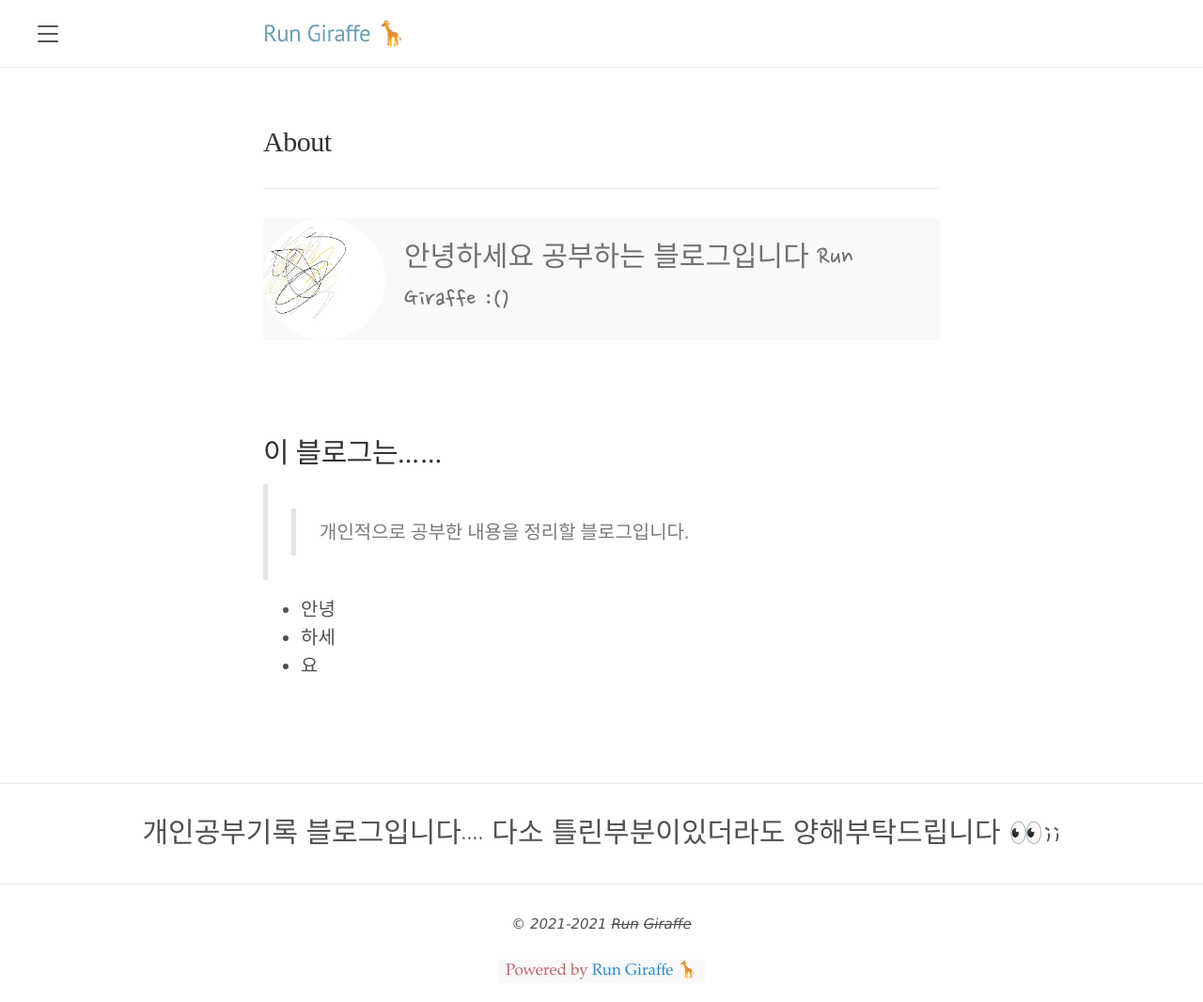
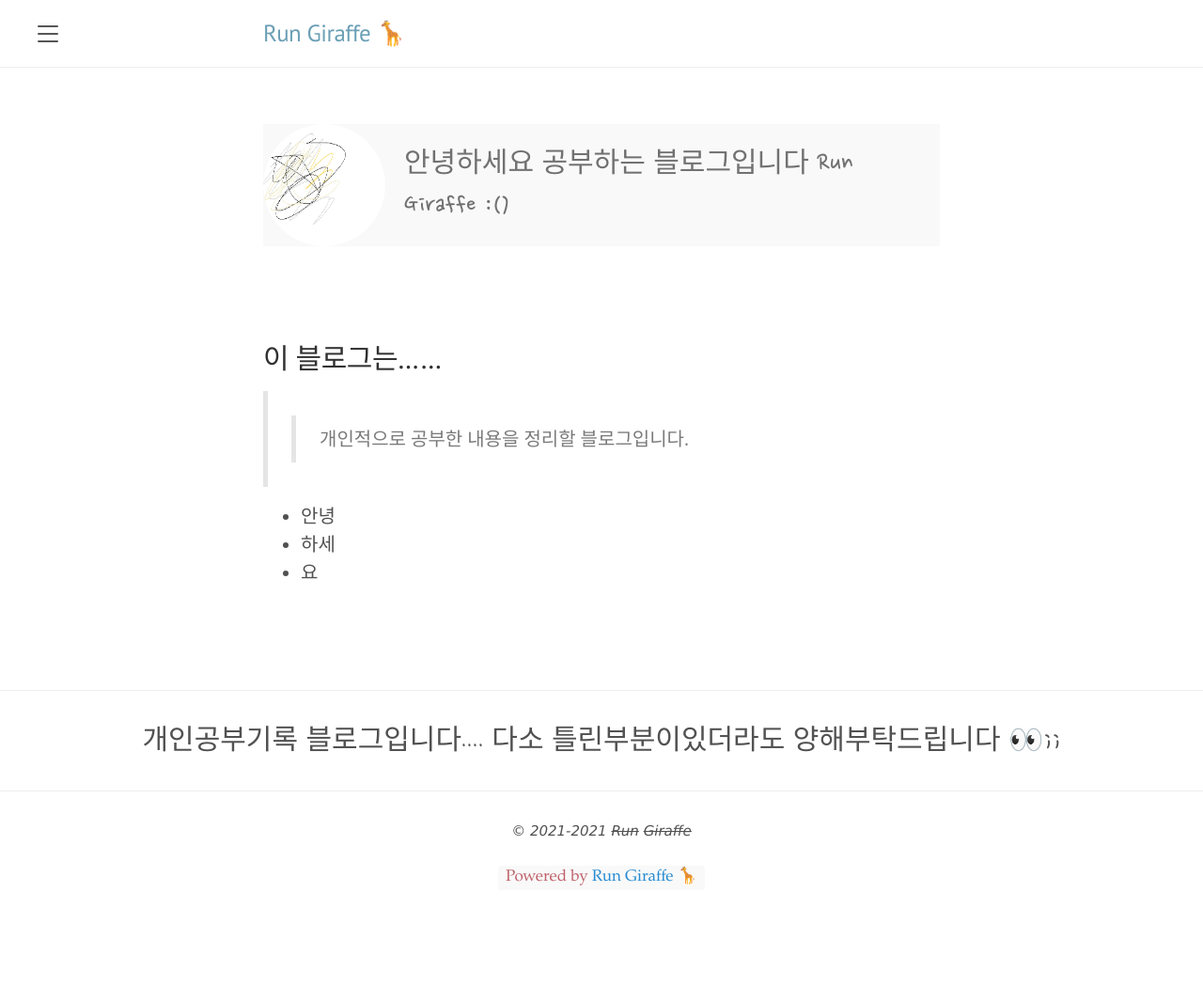
Before and after one commit to froggy0m0/froggy0m0.github.io, a Jekyll site: the page built from index.md, in a window 1280 px wide. Shown: the whole page at 94% size. Built offline with Jekyll 4.4.1, drawn with Linux system fonts in a browser that asks for light colours; after the commit the page ends 967 px from its top, so only the background shows below that.

Commit message:
Update home.html

```diff
--- a/_layouts/home.html
+++ b/_layouts/home.html
@@ -3,11 +3,9 @@ layout: default
 ---
 
 <div class="font-Noto_Serif_KR">
-  <h2 class="page-title">{{ page.title }}</h2>
-    <span>
-      <hr></hr>
-      <img class = "me" src="{{ site.url }}{{ site.author.avatar }}" align="left"/>
-      <p class="home-message">{{ site.description }}</p></br></br>
-    </span>
-  {{ content }}
+  <span>
+    <img class = "me" src="{{ site.url }}{{ site.author.avatar }}" align="left"/>
+    <p class="home-message">{{ site.description }}</p></br></br>
+  </span>
+{{ content }}
 </div>
```
